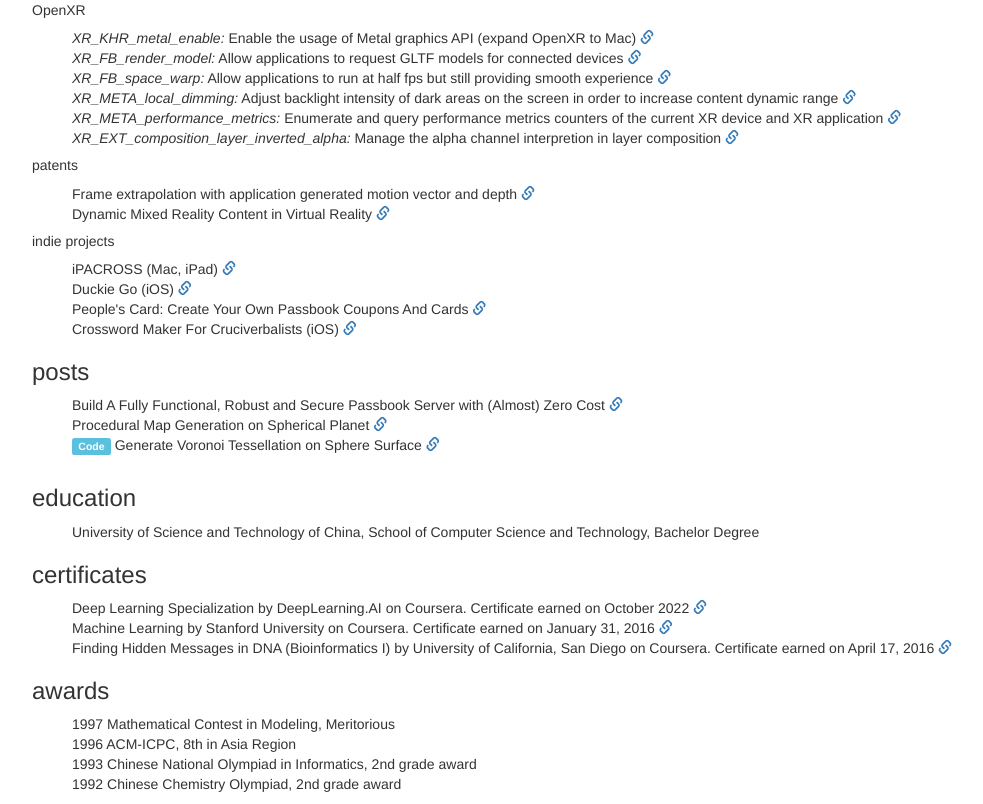
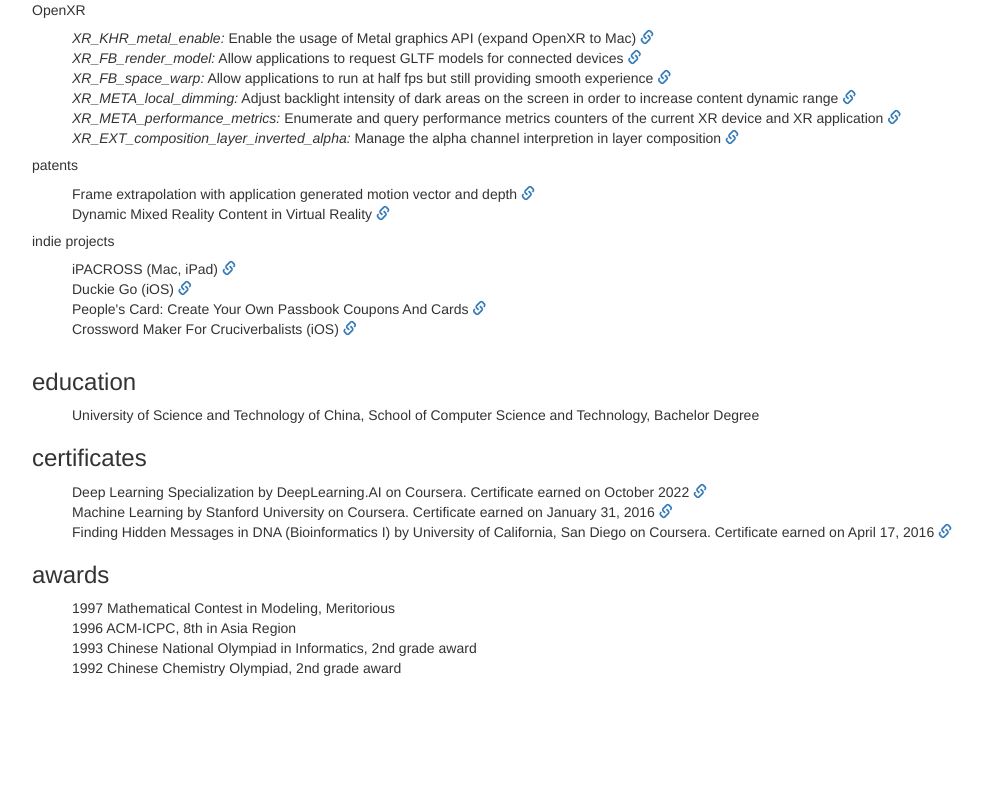
Before and after one commit to xw0/xw0.github.io, a plain HTML site: page portfolio.html in a window 1280 px wide. Shown: the part 1059-1863 px from the top of the page, without its empty margins (38-1021 px from the left). After the commit the page ends 1747 px from the top, so only its background shows below. Drawn offline with nearby package versions, Linux system fonts and the light colour scheme.

Commit message:
Update portfolio.html

```diff
--- a/portfolio.html
+++ b/portfolio.html
@@ -284,24 +284,6 @@
                             </a>
                         </li>
                     </ul>
-                    <h3>posts</h3>
-                    <ul>
-                        <li>Build A Fully Functional, Robust and Secure Passbook Server with (Almost) Zero Cost
-                            <a href="http://whenitsdone.org/2012/12/21/build-a-fully-functional-robust-and-secure-passbook-server-with-almost-zero-cost/" class="newtab">
-                                <span class="glyphicon glyphicon-link"></span>
-                            </a>
-                        </li>
-                        <li>Procedural Map Generation on Spherical Planet
-                            <a href="http://whenitsdone.org/2014/07/29/map-generation-on-spherical-planet-part-i/" class="newtab">
-                                <span class="glyphicon glyphicon-link"></span>
-                            </a>
-                        </li>
-                        <li><span class="label label-info">Code</span>&nbsp;Generate Voronoi Tessellation on Sphere Surface
-                            <a href="https://github.com/x-w/spherical_voronoi_core" class="newtab">
-                                <span class="glyphicon glyphicon-link"></span>
-                            </a>
-                        </li>
-                    <ul>
                 </div>
             </div>
             <div class="row">
```
